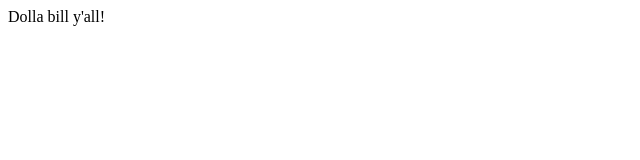
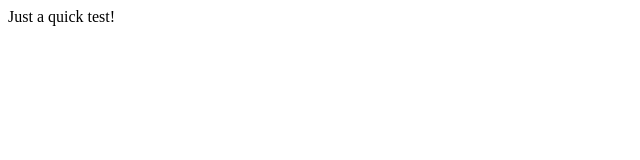
Before and after one commit to bravelikeus/node, a website: page public/index.html in a window 1280 px wide. Shown: the full height of the page, 0-640 px from the left. Drawn offline with Linux system fonts and the light colour scheme.

Commit message:
Update index

```diff
--- a/public/index.html
+++ b/public/index.html
@@ -7,6 +7,6 @@
   <link rel="stylesheet" href="">
 </head>
 <body>
-  <header>Dolla bill y'all!</header>
+  <header>Just a quick test!</header>
 </body>
 </html>
```
